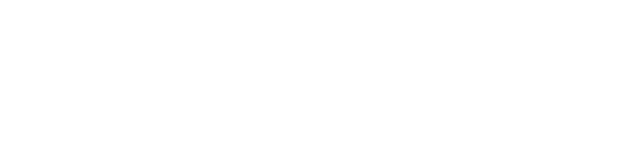
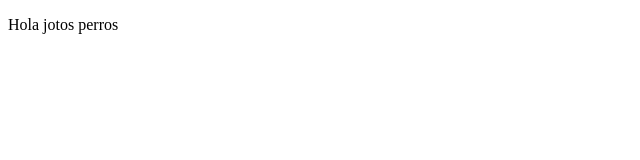
Before and after one commit to Vizaxtax/PROYECTO-WEB, a plain HTML site: page index.html in a window 1280 px wide. Shown: the whole page, without its empty margins (0-640 px from the left). Drawn offline with Linux system fonts and the light colour scheme.

Commit message:
AGREGAR UNA LINEA NUEVA

```diff
--- a/index.html
+++ b/index.html
@@ -4,6 +4,7 @@
 	<meta charset="utf-8">
 	<meta name="viewport" content="width=device-width, initial-scale=1">
 	<title>Mi primer trabajo</title>
+	<p>Hola jotos perros</p>
 </head>
 <body>
 
```
